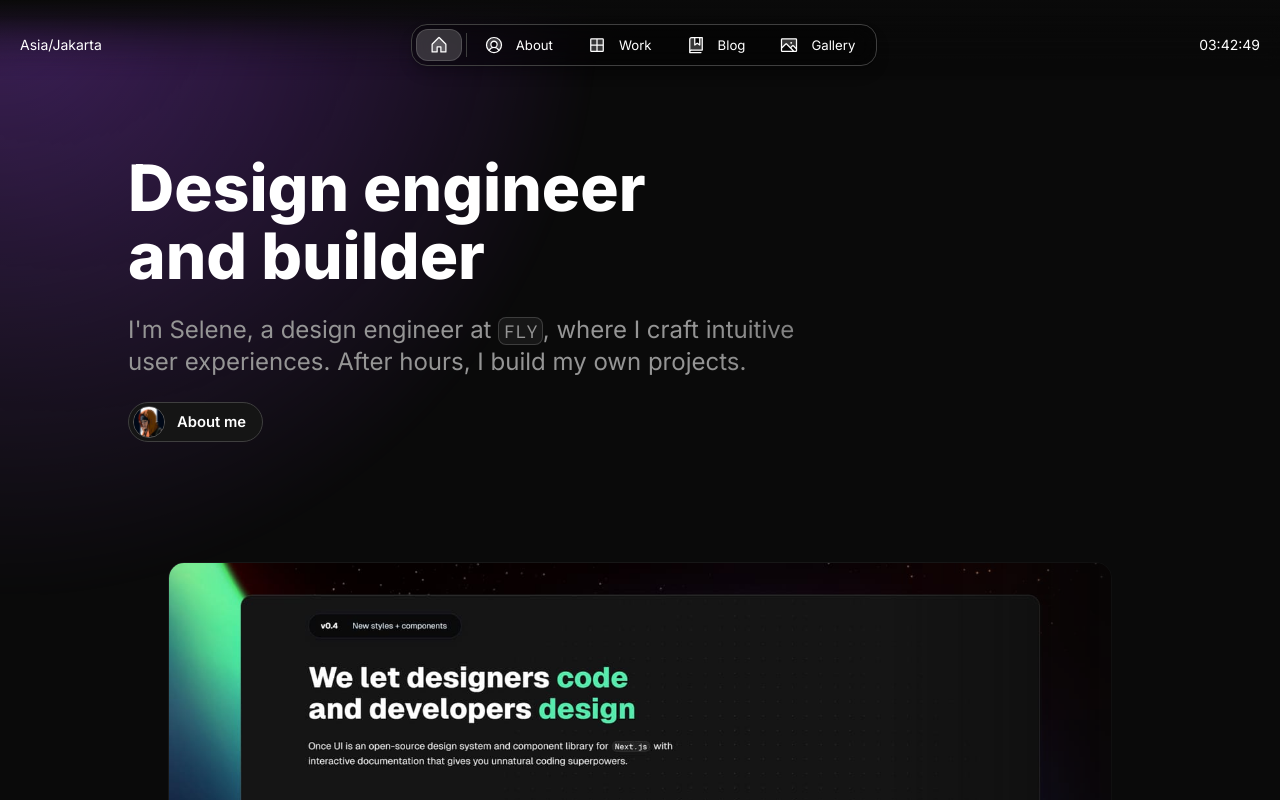
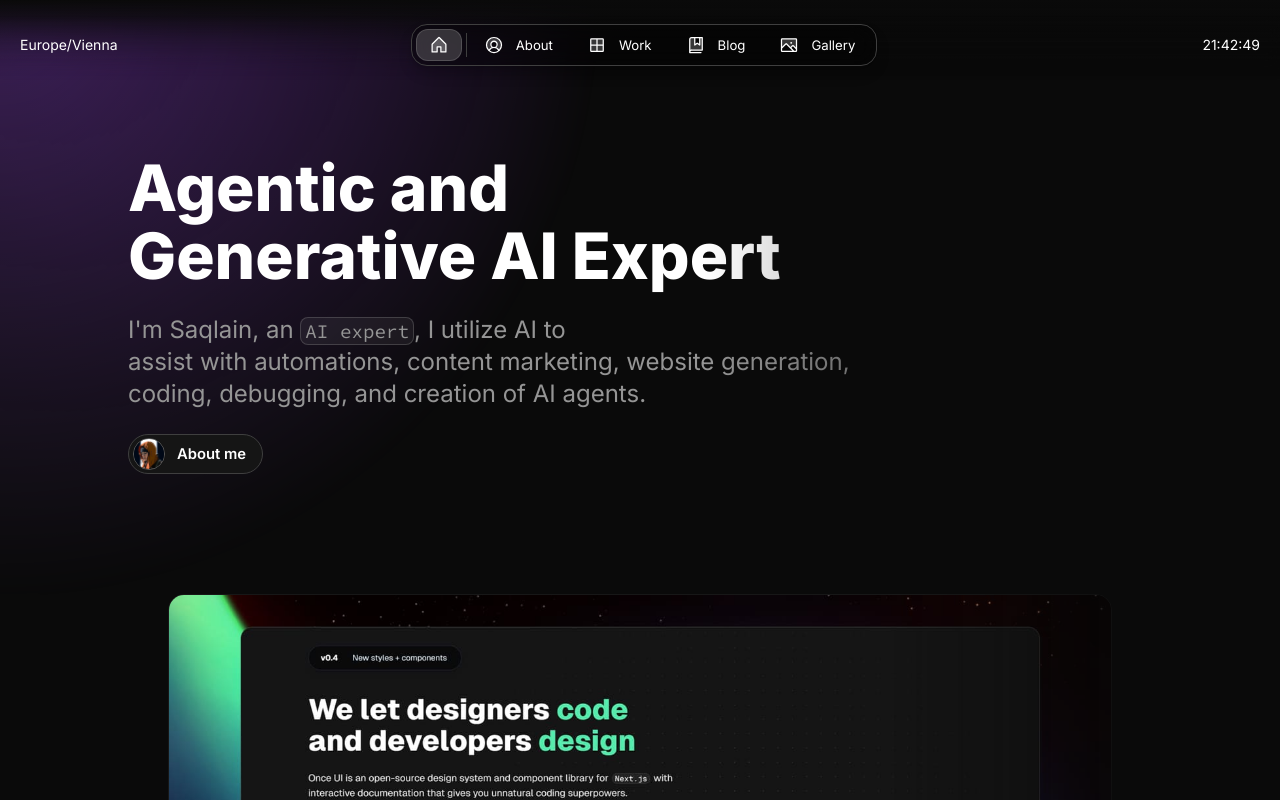
Before and after one commit to saqlainartaz/portfolio, a Next.js app: page / in a window 1280 px wide. Shown: the top 800 px of the page. Built offline with nearby package versions, Linux system fonts and the light colour scheme.

Commit message:
modification of content.js

```diff
--- a/src/app/resources/content.js
+++ b/src/app/resources/content.js
@@ -1,15 +1,15 @@
 import { InlineCode } from "@/once-ui/components";
 
 const person = {
-  firstName: "Selene",
-  lastName: "Yu",
+  firstName: "Saqlain Alam",
+  lastName: "Artas",
   get name() {
     return `${this.firstName} ${this.lastName}`;
   },
-  role: "Design Engineer",
+  role: "Agentic and Generative AI Expert",
   avatar: "/images/avatar.jpg",
-  location: "Asia/Jakarta", // Expecting the IANA time zone identifier, e.g., 'Europe/Vienna'
-  languages: ["English", "Bahasa"], // optional: Leave the array empty if you don't want to display languages
+  location: "Europe/Vienna", // Expecting the IANA time zone identifier, e.g., 'Europe/Vienna'
+  languages: ["English", "Urdu", "Hindi", "Macedonia A1", "Albanian A1", "Khowar", "Shina"], // optional: Leave the array empty if you don't want to display languages
 };
 
 const newsletter = {
@@ -17,7 +17,7 @@ const newsletter = {
   title: <>Subscribe to {person.firstName}'s Newsletter</>,
   description: (
     <>
-      I occasionally write about design, technology, and share thoughts on the intersection of
+      I occasionally write about AI, design, technology, and share thoughts on the intersection of
       creativity and engineering.
     </>
   ),
@@ -29,22 +29,22 @@ const social = [
   {
     name: "GitHub",
     icon: "github",
-    link: "https://github.com/once-ui-system/nextjs-starter",
+    link: "https://github.com/saqlainartaz",
   },
   {
     name: "LinkedIn",
     icon: "linkedin",
-    link: "https://www.linkedin.com/company/once-ui/",
+    link: "https://www.linkedin.com/in/saqlainartaz",
   },
   {
     name: "X",
     icon: "x",
-    link: "",
+    link: "https://www.x.com/saqlainartaz",
   },
   {
     name: "Email",
     icon: "email",
-    link: "mailto:example@gmail.com",
+    link: "mailto:artazdesigns@gmail.com",
   },
 ];
 
@@ -52,11 +52,11 @@ const home = {
   label: "Home",
   title: `${person.name}'s Portfolio`,
   description: `Portfolio website showcasing my work as a ${person.role}`,
-  headline: <>Design engineer and builder</>,
+  headline: <>Agentic and Generative AI Expert</>,
   subline: (
     <>
-      I'm Selene, a design engineer at <InlineCode>FLY</InlineCode>, where I craft intuitive
-      <br /> user experiences. After hours, I build my own projects.
+      I'm Saqlain, an <InlineCode>AI expert</InlineCode>,  I utilize AI to
+      <br /> assist with automations, content marketing, website generation, coding, debugging, and creation of AI agents.
     </>
   ),
 };
@@ -81,9 +81,9 @@ const about = {
     title: "Introduction",
     description: (
       <>
-        Selene is a Jakarta-based design engineer with a passion for transforming complex challenges
-        into simple, elegant design solutions. Her work spans digital interfaces, interactive
-        experiences, and the convergence of design and technology.
+        Saqlain is a Europe-based agentic and generative AI expert with a passion for transforming complex challenges
+        into simple, elegant AI solutions. His work spans use of AI for automations, content generation, UX solutions, idea refining, agentic AI development,
+        and the convergence of design and technology.
       </>
     ),
   },
@@ -92,9 +92,9 @@ const about = {
     title: "Work Experience",
     experiences: [
       {
-        company: "FLY",
+        company: "Upwork",
         timeframe: "2022 - Present",
-        role: "Senior Design Engineer",
+        role: "Freelancer",
         achievements: [
           <>
             Redesigned the UI/UX for the FLY platform, resulting in a 20% increase in user
@@ -116,17 +116,16 @@ const about = {
         ],
       },
       {
-        company: "Creativ3",
-        timeframe: "2018 - 2022",
-        role: "Lead Designer",
+        company: "Joblink MK",
+        timeframe: "2024-2025",
+        role: "Project Manager",
         achievements: [
           <>
-            Developed a design system that unified the brand across multiple platforms, improving
-            design consistency by 40%.
+            Initiated a project to connect universities in Macedonia to the Asian Market. The project included B2B negotiations, contract development,
+            and dealing with agencies and universities.
           </>,
           <>
-            Led a cross-functional team to launch a new product line, contributing to a 15% increase
-            in overall company revenue.
+            Led a cross-functional team to market the initiave and find potential universities willing to collaborate and also finding students.
           </>,
         ],
         images: [],
@@ -138,12 +137,12 @@ const about = {
     title: "Studies",
     institutions: [
       {
-        name: "University of Jakarta",
-        description: <>Studied software engineering.</>,
+        name: "European University of Valencia, Spain",
+        description: <>Exchange semester focusing on generative and agentic AI, content marketing and applications and trends in data science.</>,
       },
       {
-        name: "Build the Future",
-        description: <>Studied online marketing and personal branding.</>,
+        name: "South East European University, Macedonia",
+        description: <>Studied Bachelors of Computer Sciences.</>,
       },
     ],
   },
@@ -171,8 +170,47 @@ const about = {
         ],
       },
       {
-        title: "Next.js",
-        description: <>Building next gen apps with Next.js + Once UI + Supabase.</>,
+        title: "Adobe Suite(Photoshop, illustrator and indesign)",
+        description: <>Creating content with advanced Adobe suite.</>,
+        // optional: leave the array empty if you don't want to display images
+        images: [
+          {
+            src: "/images/projects/project-01/cover-04.jpg",
+            alt: "Project image",
+            width: 16,
+            height: 9,
+          },
+        ],
+      },
+      {
+        title: "Advanced User of Microsoft Tools",
+        description: <>Diagnosing windows problems, windows installation, use of Microsoft Office, Visual Studio</>,
+        // optional: leave the array empty if you don't want to display images
+        images: [
+          {
+            src: "/images/projects/project-01/cover-04.jpg",
+            alt: "Project image",
+            width: 16,
+            height: 9,
+          },
+        ],
+      },
+      {
+        title: "LinkedIn and Rocketsearch",
+        description: <>lead generation for cold emails and calls.</>,
+        // optional: leave the array empty if you don't want to display images
+        images: [
+          {
+            src: "/images/projects/project-01/cover-04.jpg",
+            alt: "Project image",
+            width: 16,
+            height: 9,
+          },
+        ],
+      },
+      {
+        title: "IT skills",
+        description: <>Finding solutions to problems related to IT</>,
         // optional: leave the array empty if you don't want to display images
         images: [
           {
```
